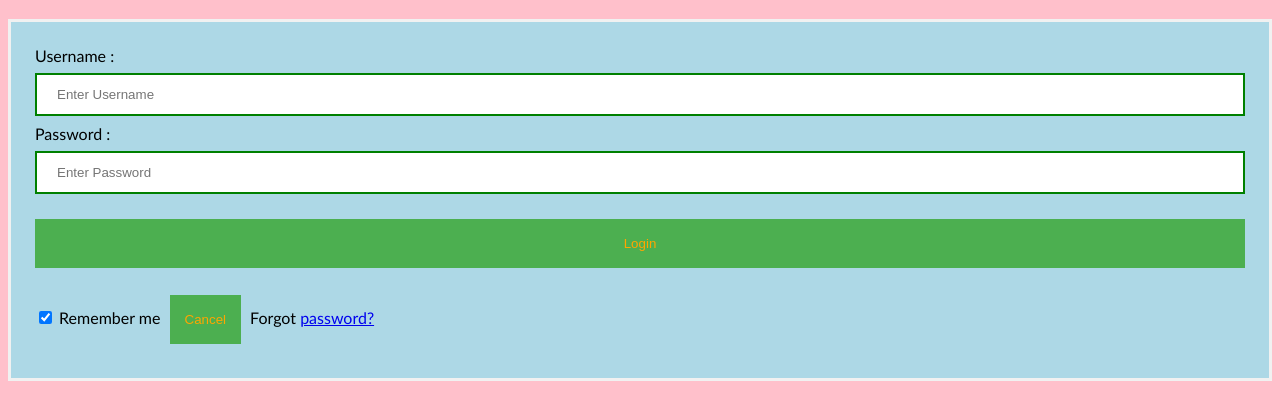
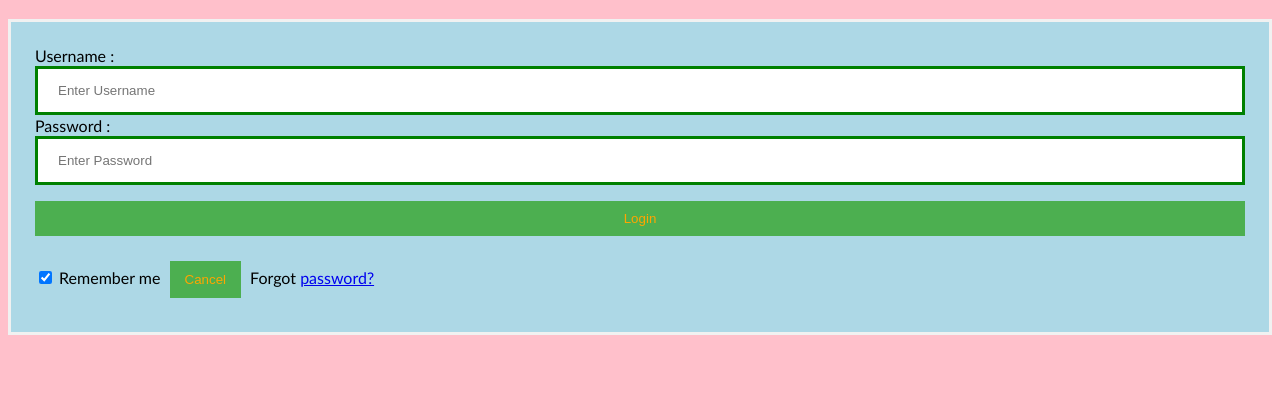
Before and after one commit to jwalapc/medico, a website: page table.html in a window 1280 px wide. Shown: the part 63-482 px from the top of the page. Drawn offline with Linux system fonts and the light colour scheme.

Commit message:
Update table.html (#103)
i have changed padding and also height of code nd also changed the color of the code

```diff
--- a/table.html
+++ b/table.html
@@ -12,8 +12,8 @@ button {
        background-color: #4CAF50;
        width: 100%;
         color: orange;
-        padding: 17px;
-        margin: 17px 0px;
+        padding: 10px;
+        margin: 15px 0px;
         border: none;
         cursor: pointer;
          }
@@ -22,18 +22,18 @@ button {
     }
  input[type=text], input[type=password] {
         width: 100%;
-        margin: 8px 0;
-        padding: 12px 20px;
+        margin: 1px 0;
+        padding: 14px 20px;
         display: inline-block;
-        border: 2px solid green;
+        border: 3px solid green;
         box-sizing: border-box;
     }
  button:hover {
-        opacity: 0.6;
+        opacity: 0.4;
     }
   .cancelbtn {
         width: auto;
-        padding: 17px 15px;
+        padding: 11px 15px;
         margin: 10px 5px;
     }
 
```
